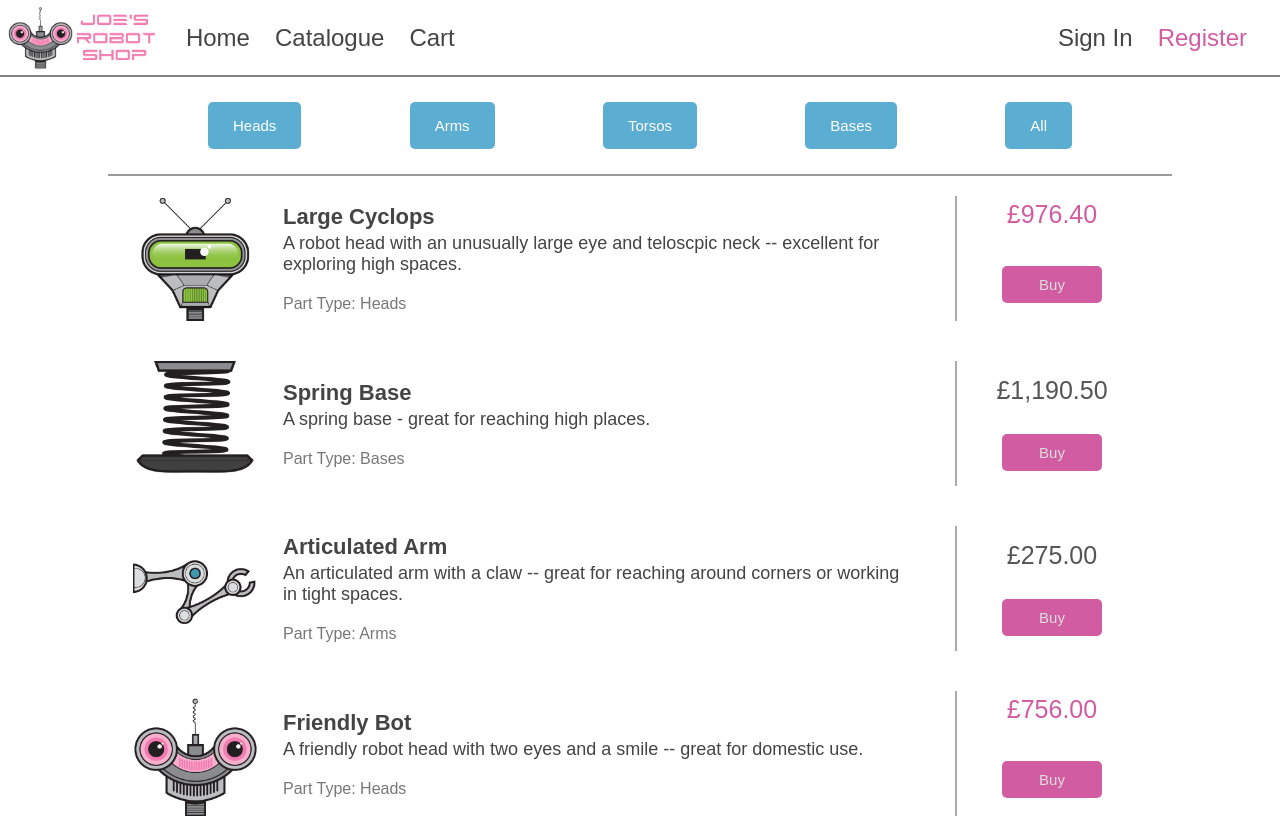
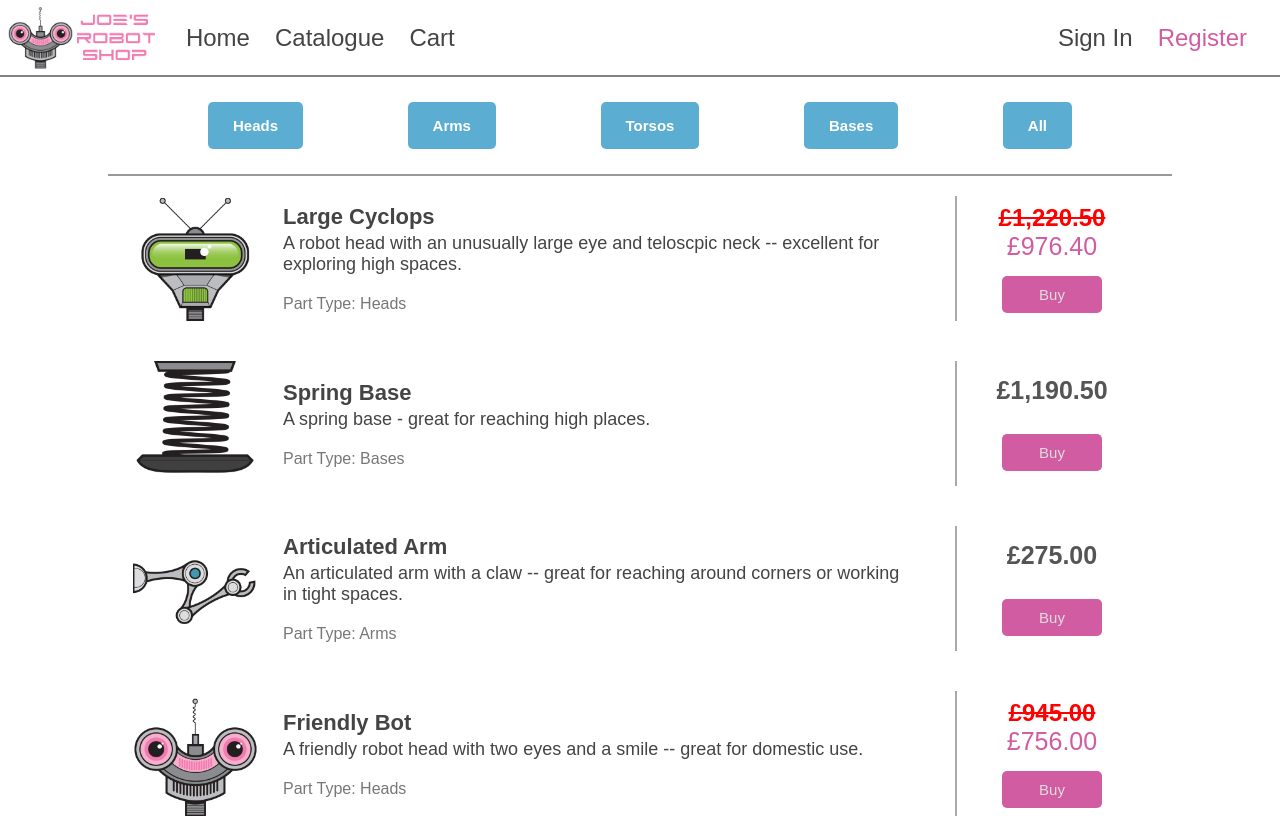
Before and after one commit to rmachaal/ng-ecommerce-template, an Angular app: page / in a window 1280 px wide. Shown: the top 818 px of the page. Built offline with nearby package versions, Linux system fonts and the light colour scheme.

Commit message:
Updates styling and applies ngClass and ngStyle to catalogue component.

```diff
--- a/angular.json
+++ b/angular.json
@@ -8,7 +8,7 @@
       "schematics": {},
       "root": "",
       "sourceRoot": "src",
-      "prefix": "app",
+      "prefix": "bot",
       "architect": {
         "build": {
           "builder": "@angular-devkit/build-angular:browser",
--- a/src/app/catalogue/catalogue.component.css
+++ b/src/app/catalogue/catalogue.component.css
@@ -1,3 +1,16 @@
+a {
+  font-weight: bold;
+}
+
+.bold {
+  font-weight: bold;
+}
+
+.strikethrough {
+  text-decoration: line-through;
+  font-size: 18pt;
+}
+
 .container {
   display: flex;
   flex-direction: column;
--- a/src/app/catalogue/catalogue.component.html
+++ b/src/app/catalogue/catalogue.component.html
@@ -1,6 +1,6 @@
 <div class="container">
   <div class="filters">
-    <a class="button" (click)="filter = 'Heads'">Heads</a>
+    <a class="button bold" (click)="filter = 'Heads'">Heads</a>
     <a class="button" (click)="filter = 'Arms'">Arms</a>
     <a class="button" (click)="filter = 'Torsos'">Torsos</a>
     <a class="button" (click)="filter = 'Bases'">Bases</a>
@@ -19,7 +19,11 @@
           </div>
         </div>
         <div class="price">
-          <div *ngIf="product.discount === 0">
+          <div
+            style="font-weight: bolder"
+            [ngStyle]="{ color: product.discount > 0 ? 'red' : '' }"
+            [ngClass]="getDiscountedClasses(product)"
+          >
             {{ product.price | currency : "GBP" }}
           </div>
           <div class="discount" *ngIf="product.discount > 0">
--- a/src/app/catalogue/catalogue.component.ts
+++ b/src/app/catalogue/catalogue.component.ts
@@ -197,4 +197,8 @@ export class CatalogueComponent {
       ? this.products
       : this.products.filter((product) => product.category === this.filter);
   }
+
+  getDiscountedClasses(product: IProduct) {
+    return { strikethrough: product.discount > 0 };
+  }
 }
--- a/src/styles.css
+++ b/src/styles.css
@@ -1,4 +1,8 @@
 /* You can add global styles to this file, and also import other style files */
+
+.red {
+  color: red;
+}
 
 body {
   background-color: #fff;
```
Also changed, not shown: 1 other file (tests, documents, lock files or other folders).
